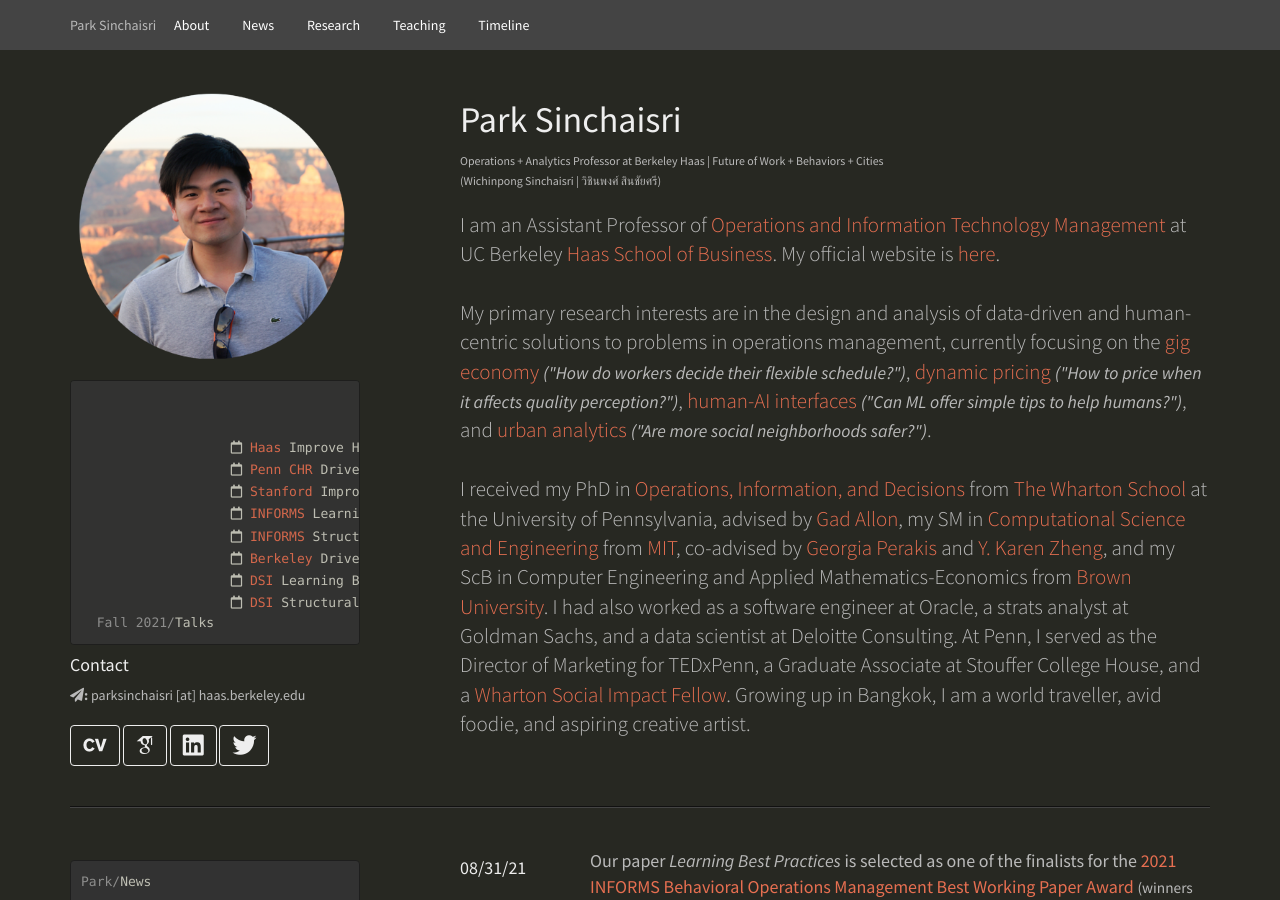
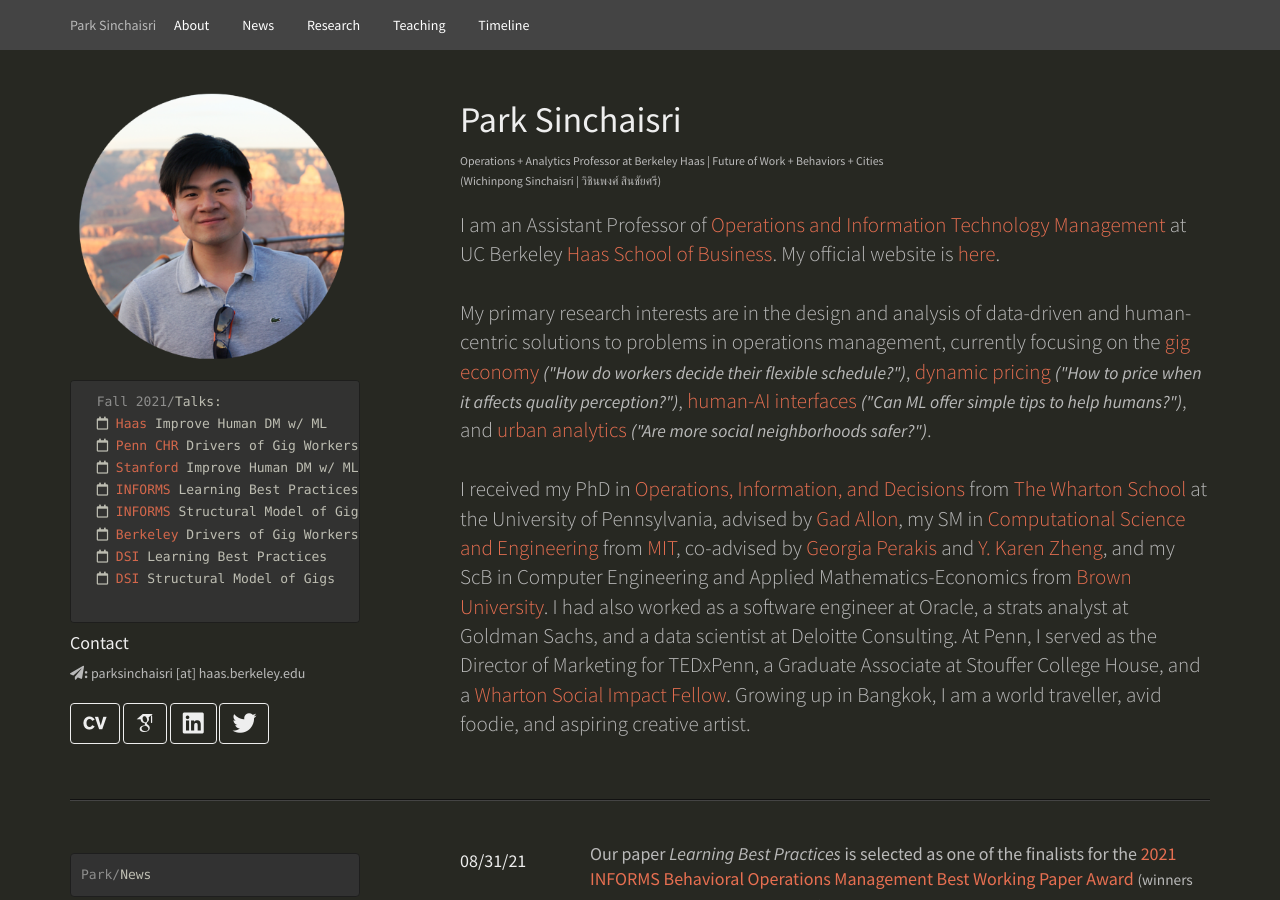
Before and after one commit to parksinchaisri/parksinchaisri.github.io, a Jekyll site: the page index.html, which Jekyll copies as it is, in a window 1280 px wide and 900 px high. Built offline with Jekyll 4.4.1, drawn with Linux system fonts in a browser that asks for light colours; some web fonts are replaced.

Commit message:
Update index.html

```diff
--- a/index.html
+++ b/index.html
@@ -59,7 +59,7 @@
         <div class="col-md-4 hidden-xs">
             <img src="images/parkweb.png" alt="headshot" width="80%">
 <pre id="whoami-terminal" class="ui sticky terminal">
-  <span class="prompt">Fall 2021/</span>Talks<span class="blinking"><br>
+  <span class="prompt">Fall 2021/</span>Talks:
   <i class="far fa-calendar"></i> <a href="https://haas.berkeley.edu/marketing/seminars/" target="_blank">Haas</a> Improve Human DM w/ ML
   <i class="far fa-calendar"></i> <a href="https://www.dropbox.com/s/l4fcd5ryxafnelr/Fall%202021%20P%26O%20Plenary%20Series.pdf?dl=0" target="_blank">Penn CHR</a> Drivers of Gig Workers
   <i class="far fa-calendar"></i> <a href="" target="_blank">Stanford</a> Improve Human DM w/ ML
```
